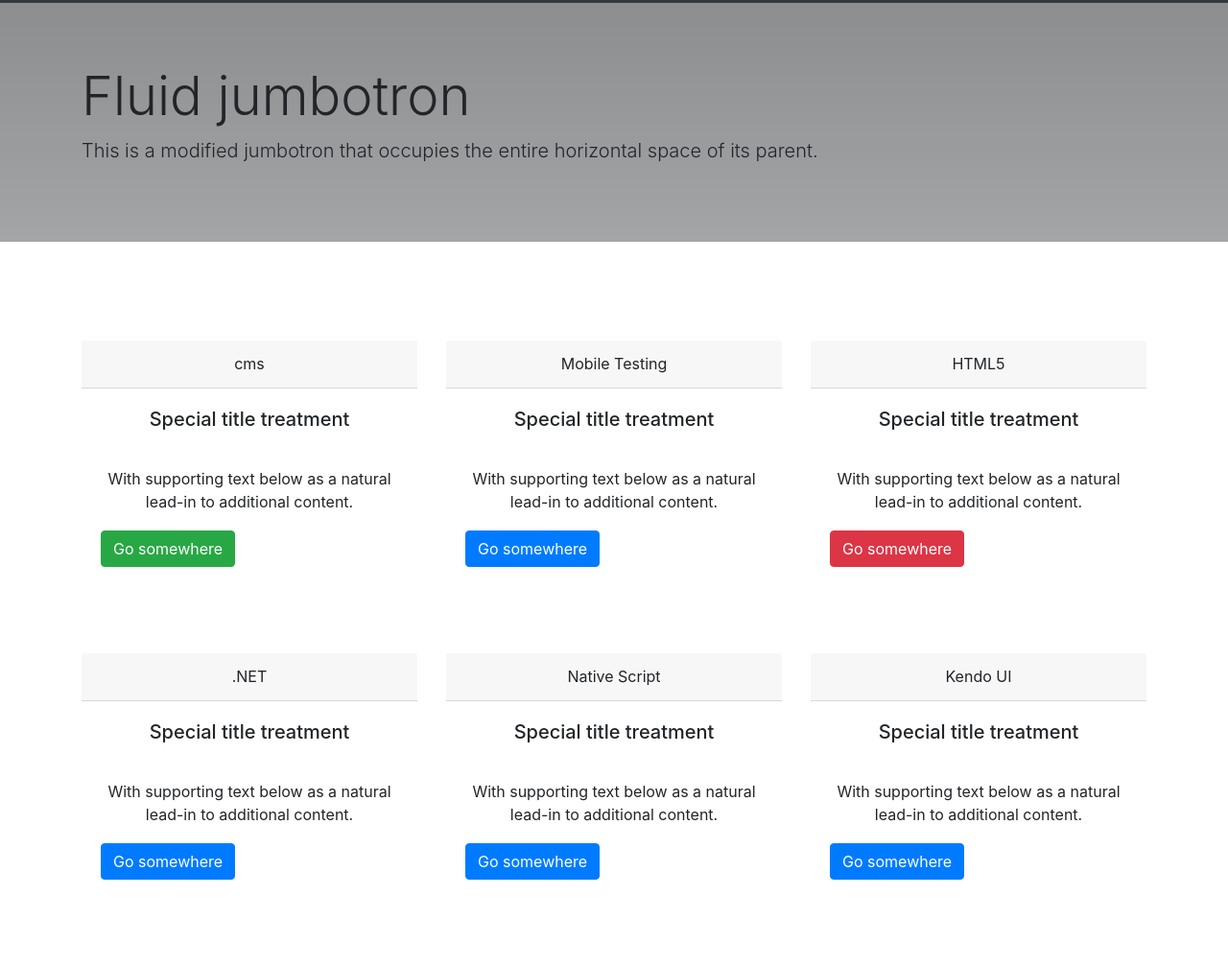
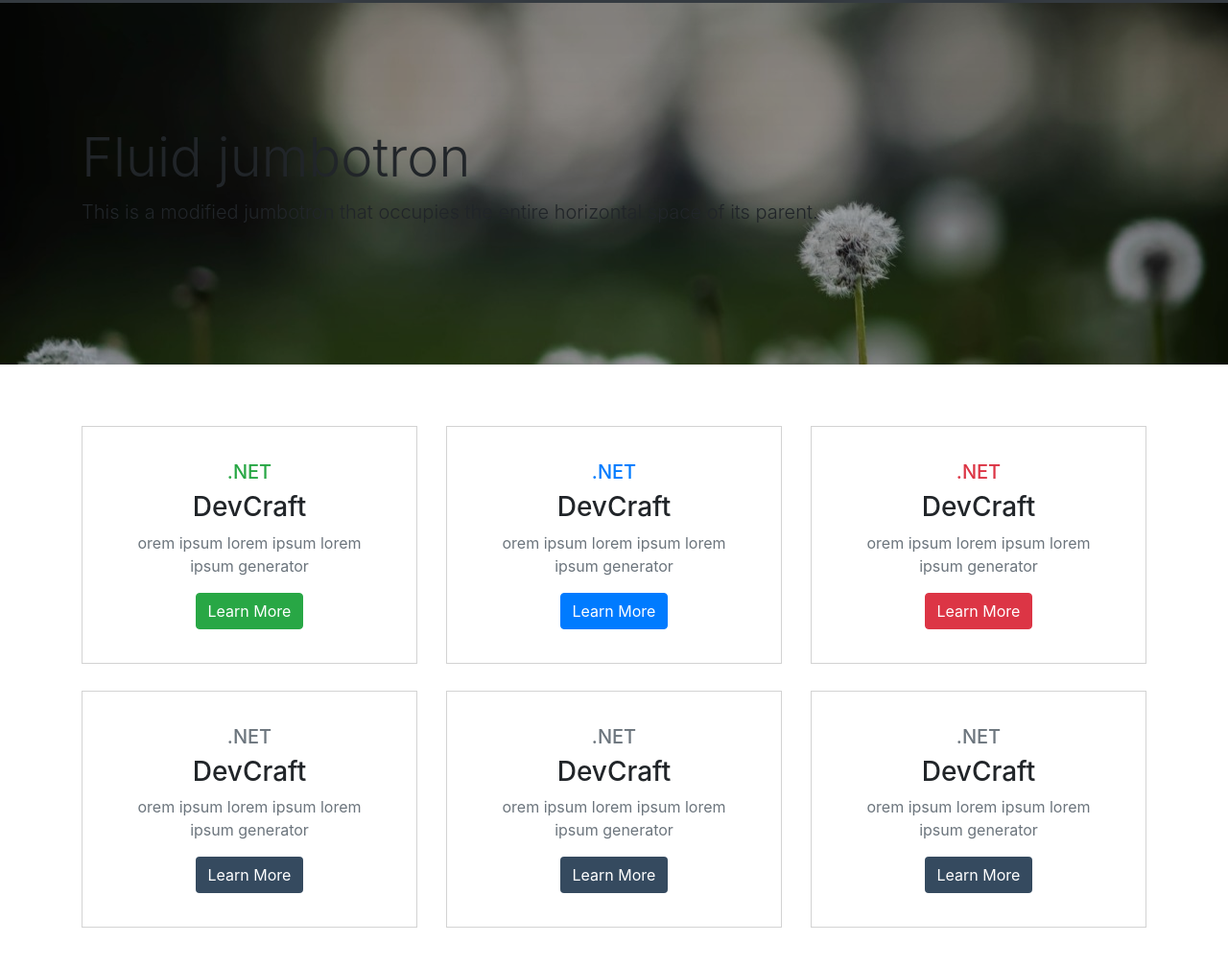
Before and after one commit to madhu1803/telerik_ui, a plain HTML site: page index.html in a window 1280 px wide. Shown: the part 117-1124 px from the top of the page at 96% size. Drawn offline with nearby package versions, Linux system fonts and the light colour scheme.

Commit message:
Added cards section

```diff
--- a/assets/css/index.css
+++ b/assets/css/index.css
@@ -22,25 +22,27 @@ body {
 
 /* jumbotron */
 
-.jumbotron-container .jumbotron {
+.jumbotron {
     background-image: linear-gradient(rgba(0, 0, 0, 0.4), rgba(0, 0, 0, 0.3)),
-        url("jumbotron.jpg");
+        url("/assets/images/jumbotron.jpg");
+    padding-top: 10%;
+    padding-bottom: 10%;
 }
 
 /* cards container */
-
 .cards-container {
-    margin-top: 8% !important;
+    margin-top: 5% !important;
 }
 
-.cards-container .row .col-md-4 .card {
-    margin-bottom: 20% !important;
-    border: none !important;
+.cards-container .row .col-md-6 .card-section {
+    text-align: center;
+    padding: 10% 15%;
+    border: 0.1px solid lightgray;
+    min-width: 100%;
+    margin-bottom: 8%;
 }
 
-.cards-container .row .col-md-4 .card .card-header,
-.cards-container .row .col-md-4 .card .card-body .card-title,
-.cards-container .row .col-md-4 .card .card-body .card-text {
-    text-align: center;
-    height: 50px;
+.cards-container .row .col-md-6 .card-section .card-section-body .btn-gray {
+    background-color: #354A5F;
+    color: white;
 }
--- a/index.html
+++ b/index.html
@@ -66,97 +66,88 @@
             </nav>
         </div>
         <!-- jumbotron container -->
-        <div class="jumbotron-container">
-            <div class="jumbotron jumbotron-fluid">
-                <div class="container">
-                    <h1 class="display-4">Fluid jumbotron</h1>
-                    <p class="lead">This is a modified jumbotron that occupies the entire horizontal space of its
-                        parent.</p>
-                </div>
+        <div class="jumbotron jumbotron-fluid">
+            <div class="container">
+                <h1 class="display-4">Fluid jumbotron</h1>
+                <p class="lead">This is a modified jumbotron that occupies the entire horizontal space of its
+                    parent.</p>
             </div>
         </div>
         <!-- cards container-->
         <div class="cards-container container">
             <div class="row">
-                <div class="col-md-4">
-                    <div class="card">
-                        <div class="card-header">
-                            cms
+                <div class="col-sm-6 col-md-6 col-lg-4">
+                    <div class="card-section">
+                        <div class="card-section-header">
+                            <h5 class="text-success">.NET</h5>
+                            <h3>DevCraft</h3>
                         </div>
-                        <div class="card-body">
-                            <h5 class="card-title">Special title treatment</h5>
-                            <p class="card-text">With supporting text below as a natural lead-in to additional content.
-                            </p>
-                            <a href="#" class="btn btn-success">Go somewhere</a>
+                        <div class="card-section-body">
+                            <p class="text-muted">orem ipsum lorem ipsum lorem ipsum generator</p>
+                            <button class="btn btn-success" type="button">Learn More</button>
                         </div>
                     </div>
                 </div>
-                <div class="col-md-4">
-                    <div class="card">
-                        <div class="card-header">
-                            Mobile Testing
+                <div class="col-sm-6 col-md-6 col-lg-4">
+                    <div class="card-section">
+                        <div class="card-section-header">
+                            <h5 class="text-primary">.NET</h5>
+                            <h3>DevCraft</h3>
                         </div>
-                        <div class="card-body">
-                            <h5 class="card-title">Special title treatment</h5>
-                            <p class="card-text">With supporting text below as a natural lead-in to additional content.
-                            </p>
-                            <a href="#" class="btn btn-primary">Go somewhere</a>
+                        <div class="card-section-body">
+                            <p class="text-muted">orem ipsum lorem ipsum lorem ipsum generator</p>
+                            <button class="btn btn-primary" type="button">Learn More</button>
                         </div>
                     </div>
                 </div>
-                <div class="col-md-4">
-                    <div class="card">
-                        <div class="card-header">
-                            HTML5
+                <div class=" col-sm-6 col-md-6 col-lg-4">
+                    <div class="card-section">
+                        <div class="card-section-header">
+                            <h5 class="text-danger">.NET</h5>
+                            <h3>DevCraft</h3>
                         </div>
-                        <div class="card-body">
-                            <h5 class="card-title">Special title treatment</h5>
-                            <p class="card-text">With supporting text below as a natural lead-in to additional content.
-                            </p>
-                            <a href="#" class="btn btn-danger">Go somewhere</a>
+                        <div class="card-section-body">
+                            <p class="text-muted">orem ipsum lorem ipsum lorem ipsum generator</p>
+                            <button class="btn btn-danger" type="button">Learn More</button>
                         </div>
                     </div>
                 </div>
-                <div class="col-md-4">
-                    <div class="card">
-                        <div class="card-header">
-                            .NET
+                <div class="col-sm-6 col-md-6 col-lg-4">
+                    <div class="card-section">
+                        <div class="card-section-header">
+                            <h5 class="text-muted">.NET</h5>
+                            <h3>DevCraft</h3>
                         </div>
-                        <div class="card-body">
-                            <h5 class="card-title">Special title treatment</h5>
-                            <p class="card-text">With supporting text below as a natural lead-in to additional content.
-                            </p>
-                            <a href="#" class="btn btn-primary">Go somewhere</a>
+                        <div class="card-section-body">
+                            <p class="text-muted">orem ipsum lorem ipsum lorem ipsum generator</p>
+                            <button class="btn btn-gray" type="button">Learn More</button>
                         </div>
                     </div>
                 </div>
-                <div class="col-md-4">
-                    <div class="card">
-                        <div class="card-header">
-                            Native Script
+                <div class="col-sm-6 col-md-6 col-lg-4">
+                    <div class="card-section">
+                        <div class="card-section-header">
+                            <h5 class="text-muted">.NET</h5>
+                            <h3>DevCraft</h3>
                         </div>
-                        <div class="card-body">
-                            <h5 class="card-title">Special title treatment</h5>
-                            <p class="card-text">With supporting text below as a natural lead-in to additional content.
-                            </p>
-                            <a href="#" class="btn btn-primary">Go somewhere</a>
+                        <div class="card-section-body">
+                            <p class="text-muted">orem ipsum lorem ipsum lorem ipsum generator</p>
+                            <button class="btn btn-gray" type="button">Learn More</button>
                         </div>
                     </div>
                 </div>
-                <div class="col-md-4">
-                    <div class="card">
-                        <div class="card-header">
-                            Kendo UI
+                <div class="col-sm-6 col-md-6 col-lg-4">
+                    <div class="card-section">
+                        <div class="card-section-header">
+                            <h5 class="text-muted">.NET</h5>
+                            <h3>DevCraft</h3>
                         </div>
-                        <div class="card-body">
-                            <h5 class="card-title">Special title treatment</h5>
-                            <p class="card-text">With supporting text below as a natural lead-in to additional content.
-                            </p>
-                            <a href="#" class="btn btn-primary">Go somewhere</a>
+                        <div class="card-section-body">
+                            <p class="text-muted">orem ipsum lorem ipsum lorem ipsum generator</p>
+                            <button class="btn btn-gray" type="button">Learn More</button>
                         </div>
                     </div>
                 </div>
-
             </div>
         </div>
     </div>
```
Also changed, not shown: jumbotron.jpg (deleted).
